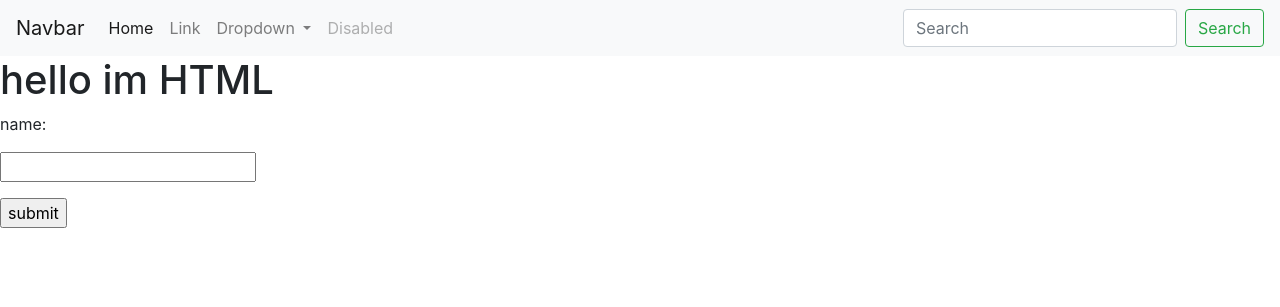
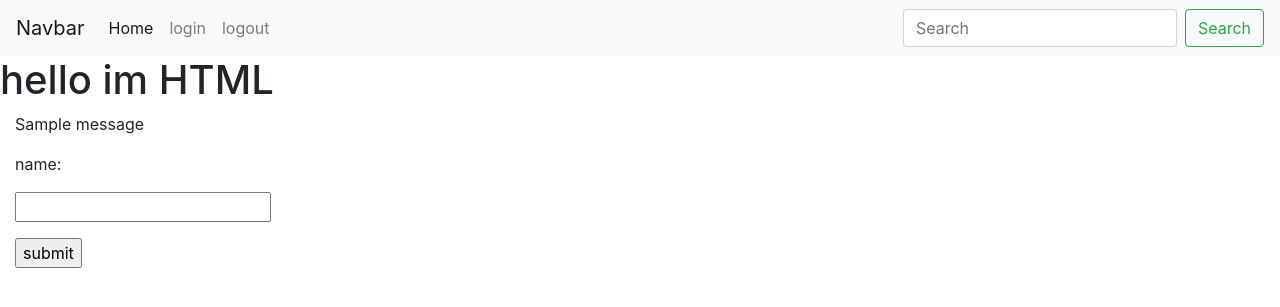
Before and after one commit to ArielMoi/flask_learning, a Flask app: page /login in a window 1280 px wide. Shown: the top 307 px of the page. Run offline with Flask 2, Linux system fonts and the light colour scheme; one stand-in notice (Sample message) is shown; some libraries are stand-ins or nearby versions.

Commit message:
continue

```diff
--- a/app.py
+++ b/app.py
@@ -1,7 +1,14 @@
-from flask import Flask, redirect, url_for, render_template, request, session
+from flask import Flask, redirect, url_for, render_template, request, session, flash
+from datetime import timedelta
+from flask_sqlalchemy import SQLAlchemy
 
 app = Flask(__name__)
 app.secret_key = "hello"
+app.config['SQLALCHEMY_DATABASE_URI'] = 'splite:///users.splite3'
+app.config['SQLALCHEMY_TRACK_MODIFICATIONS'] = False
+app.permanent_session_lifetime = timedelta(minutes=5)
+
+db = SQLAlchemy(app)
 
 @app.route('/')
 def home():
@@ -10,20 +17,48 @@ def home():
 @app.route('/login', methods=['GET', 'POST'])
 def login():
     if request.method == "POST":
+        session.permanent = True
         user = request.form["nm"]
         session['user'] = user
+        flash(f"You have logged in, {user}", "info")
         return redirect(url_for('user'))
     else:
+        if 'user' in session:
+            flash(f"Already logged in", "info")
+            return redirect(url_for('user'))
         return render_template('login.html')
 
 
-@app.route('/user')
+@app.route('/user', methods=['GET', 'POST'])
 def user():
+    email = None
     if 'user' in session:
         user = session['user']
-        return f'<h1>{user}</h1>'
+
+        if request.method == 'POST':
+            email = request.form['email']
+            session['email'] = email
+            flash('email was saved')
+        else:
+            if 'email' in session:
+                email = session['email']
+
+        return render_template('user.html', email=email)
     else:
+        flash(f"you are not logged in", "info")
         return redirect(url_for('login'))
+
+
+@app.route('/logout')
+def logout():
+    if 'user' in session:
+        user = session['user']
+        flash(f"You have been logged out, {user}", "info")
+
+    session.pop('user', None)
+    session.pop('email', None)
+
+    return redirect(url_for('login'))
 
 
 if __name__ == "__main__":
--- a/templates/base.html
+++ b/templates/base.html
@@ -21,25 +21,13 @@
         <div class="collapse navbar-collapse" id="navbarSupportedContent">
             <ul class="navbar-nav mr-auto">
                 <li class="nav-item active">
-                    <a class="nav-link" href="#">Home <span class="sr-only">(current)</span></a>
+                    <a class="nav-link" href="/">Home <span class="sr-only">(current)</span></a>
                 </li>
                 <li class="nav-item">
-                    <a class="nav-link" href="#">Link</a>
-                </li>
-                <li class="nav-item dropdown">
-                    <a class="nav-link dropdown-toggle" href="#" id="navbarDropdown" role="button"
-                        data-toggle="dropdown" aria-haspopup="true" aria-expanded="false">
-                        Dropdown
-                    </a>
-                    <div class="dropdown-menu" aria-labelledby="navbarDropdown">
-                        <a class="dropdown-item" href="#">Action</a>
-                        <a class="dropdown-item" href="#">Another action</a>
-                        <div class="dropdown-divider"></div>
-                        <a class="dropdown-item" href="#">Something else here</a>
-                    </div>
+                    <a class="nav-link" href="/login">login</a>
                 </li>
                 <li class="nav-item">
-                    <a class="nav-link disabled" href="#">Disabled</a>
+                    <a class="nav-link" href="/logout">logout</a>
                 </li>
             </ul>
             <form class="form-inline my-2 my-lg-0">
@@ -49,8 +37,10 @@
         </div>
     </nav>
     <h1>hello im HTML</h1>
-    {%block content %}{%endblock %}
 
+    <div class='container-fluid'>
+        {%block content %}{%endblock %}
+    </div>
 
     <script src="https://code.jquery.com/jquery-3.4.1.slim.min.js"
         integrity="sha384-J6qa4849blE2+poT4WnyKhv5vZF5SrPo0iEjwBvKU7imGFAV0wwj1yYfoRSJoZ+n"
--- a/templates/login.html
+++ b/templates/login.html
@@ -3,6 +3,13 @@
 {% block title %} login page {% endblock %}
 
 {%block content%}
+{% with messages = get_flashed_messages() %}
+{% if messages %}
+{% for msg in messages%}
+<p>{{msg}}</p>
+{%endfor%}
+{%endif%}
+{%endwith%}
 <form action='#' method='post'>
     <p>name:</p>
     <p><input type='text' name='nm' /></p>
```
Also changed, not shown: templates/user.html (added, +18 -0 lines).
